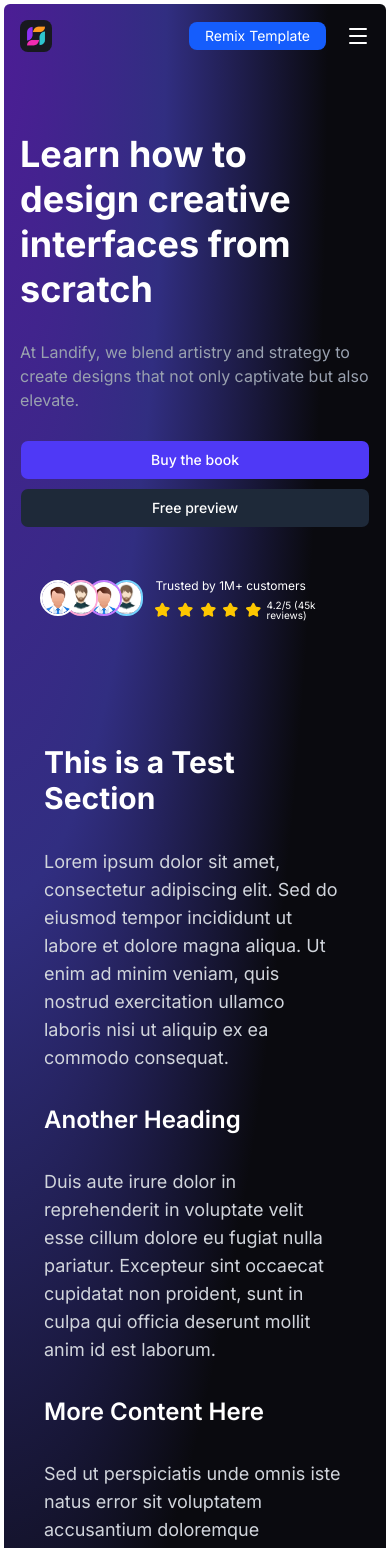
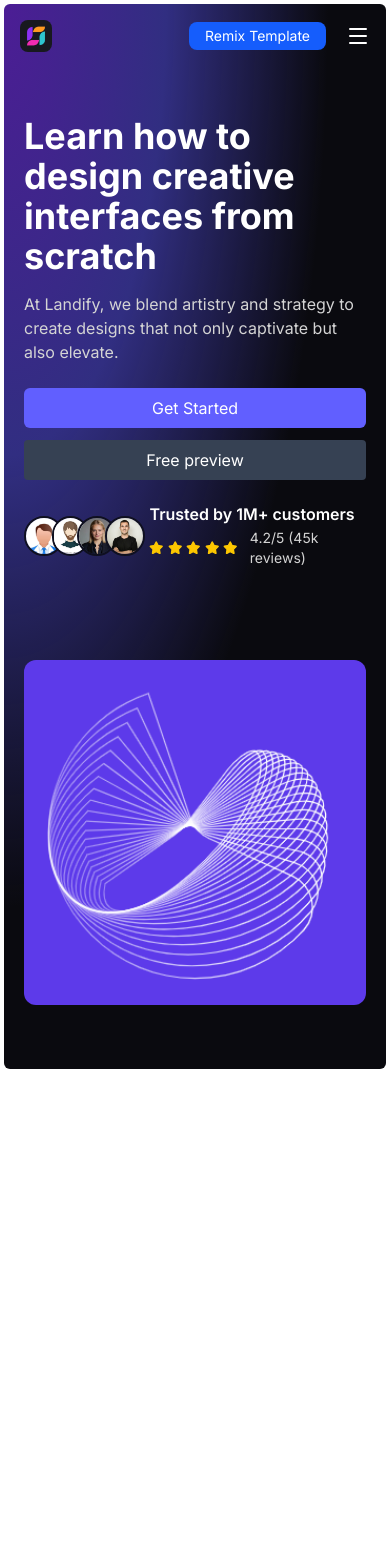
Before and after one commit to rohitha-kodikara/landify, a React (Vite) app: page / in a window 390 px wide. Shown: the top 1548 px of the page. After the commit the page ends 1073 px from the top, so only its background shows below. Built offline with nearby package versions, Linux system fonts and the light colour scheme; a web font is replaced by a local one.

Commit message:
added sm screeen responsiveness (hero section)

```diff
--- a/src/App.jsx
+++ b/src/App.jsx
@@ -1,6 +1,5 @@
 import React, { useState, useEffect } from "react";
 import Hero from "./components/Hero";
-import Test from "./components/Test";
 import Navbar from "./components/Navbar/Navbar";
 
 const App = () => {
@@ -17,10 +16,9 @@ const App = () => {
 
   return (
     <>
-      <div className="rounded-md max-w-xl px-2 py-2 mx-1 my-1 flex flex-col bg-hero-gradient">
+      <div className="rounded-md px-2 py-2 mx-1 my-1 flex flex-col bg-hero-gradient">
         <Navbar isScrolled={isScrolled} />
         <Hero />
-        <Test />
       </div>
     </>
   );
--- a/src/components/Hero.jsx
+++ b/src/components/Hero.jsx
@@ -4,63 +4,71 @@ import { Star } from "lucide-react";
 
 const Hero = () => {
   return (
-    <div className="flex flex-col overflow-hidden min-h-[500px] py-14">
-      <div className="px-2 flex flex-col gap-7 mt-4 text-left">
-        <h1 className="text-left text-4xl md:text-5xl font-bold text-white leading-tight">
+    <div className="flex flex-col overflow-hidden  py-14 text-white px-3 sm:grid sm:grid-cols-2 gap-3 sm:gap-8">
+      <div>
+        <h1 className="text-4xl font-bold mb-4">
           Learn how to design creative interfaces from scratch
         </h1>
-        <p className="text-gray-400 text-base md:text-lg max-w-md text-left">
+        <p className="text-neutral-300">
           At Landify, we blend artistry and strategy to create designs that not
           only captivate but also elevate.
         </p>
-        <div className="flex flex-col gap-2">
-          <Button className="bg-indigo-600 text-white h-10">
-            Buy the book
-          </Button>
-          <Button className="bg-gray-800 text-white h-10">Free preview</Button>
+        <div className="flex flex-col gap-3 mt-6">
+          <button className="bg-indigo-500 text-white px-4 py-2 rounded-md">
+            Get Started
+          </button>
+          <button className="bg-gray-700 text-white px-4 py-2 rounded">
+            Free preview
+          </button>
         </div>
-
-        <div className="p-5">
-          <div className="flex flex-col items-center gap-3">
-            <div className="flex flex-row items-center">
+        {/*star rating*/}
+        <div className="flex items-center gap-3 mt-6 sm:flex sm:flex-row sm:gap-6">
+          <div className="flex items-center">
             <img
               src="/p1.jpg"
-                className="relative z-40 rounded-full w-9 h-9 border-2 border-white object-cover"
               alt="avatar 1"
+              className="w-10 h-10 rounded-full border-2 border-[#0f1020] object-cover"
             />
             <img
               src="/p2.jpg"
-                className="relative -ml-3 z-30 rounded-full w-9 h-9 border-2 border-pink-300 object-cover"
               alt="avatar 2"
+              className="-ml-3 w-10 h-10 rounded-full border-2 border-[#0f1020] object-cover"
             />
             <img
-                src="/p1.jpg"
-                className="relative -ml-3 z-20 rounded-full w-9 h-9 border-2 border-purple-400 object-cover"
+              src="/kamelia.jpg"
               alt="avatar 3"
+              className="-ml-3 w-10 h-10 rounded-full border-2 border-[#0f1020] object-cover"
             />
             <img
-                src="/p2.jpg"
-                className="relative -ml-3 z-10 rounded-full w-9 h-9 border-2 border-sky-300 object-cover"
+              src="/ej.jpg"
               alt="avatar 4"
+              className="-ml-3 w-10 h-10 rounded-full border-2 border-[#0f1020] object-cover"
             />
-              <div className="flex flex-col gap-1 px-3 items-start">
-                <span className="text-white text-xs leading-relaxed">
+          </div>
+
+          <div className="flex flex-col">
+            <span className="text-white font-semibold leading-tight">
               Trusted by 1M+ customers
             </span>
-                <div className="flex flex-row gap-1 items-center">
-                  <Star className="text-yellow-400 fill-yellow-400 h-4 -ml-0.5" />
-                  <Star className="text-yellow-400 fill-yellow-400 h-4" />
-                  <Star className="text-yellow-400 fill-yellow-400 h-4" />
-                  <Star className="text-yellow-400 fill-yellow-400 h-4" />
-                  <Star className="text-yellow-400 fill-yellow-400 h-4" />{" "}
-                  <span className="text-white text-[10px] leading-none">
+            <div className="flex items-center gap-1 mt-1">
+              <Star className="w-4 h-4 text-yellow-400 fill-yellow-400" />
+              <Star className="w-4 h-4 text-yellow-400 fill-yellow-400" />
+              <Star className="w-4 h-4 text-yellow-400 fill-yellow-400" />
+              <Star className="w-4 h-4 text-yellow-400 fill-yellow-400" />
+              <Star className="w-4 h-4 text-yellow-400 fill-yellow-400" />
+              <span className="ml-2 text-sm text-neutral-300">
                 4.2/5 (45k reviews)
               </span>
             </div>
           </div>
         </div>
       </div>
-        </div>
+      <div className="mt-20 flex justify-center sm:mt-0 sm:justify-self-end">
+        <img
+          src="/purple.png"
+          alt="purple"
+          className="w-[420px] max-w-full rounded-xl object-cover"
+        />
       </div>
     </div>
   );
--- a/src/components/Test.jsx
+++ /dev/null
@@ -1,40 +0,0 @@
-import React from "react";
-
-const Test = () => {
-  return (
-    <div className="px-8 py-12 flex flex-col gap-8">
-      <h2 className="text-3xl font-bold text-white">This is a Test Section</h2>
-      <p className="text-gray-300 text-lg">
-        Lorem ipsum dolor sit amet, consectetur adipiscing elit. Sed do eiusmod
-        tempor incididunt ut labore et dolore magna aliqua. Ut enim ad minim
-        veniam, quis nostrud exercitation ullamco laboris nisi ut aliquip ex ea
-        commodo consequat.
-      </p>
-      <h3 className="text-2xl font-semibold text-white">Another Heading</h3>
-      <p className="text-gray-300 text-lg">
-        Duis aute irure dolor in reprehenderit in voluptate velit esse cillum
-        dolore eu fugiat nulla pariatur. Excepteur sint occaecat cupidatat non
-        proident, sunt in culpa qui officia deserunt mollit anim id est laborum.
-      </p>
-      <h3 className="text-2xl font-semibold text-white">More Content Here</h3>
-      <p className="text-gray-300 text-lg">
-        Sed ut perspiciatis unde omnis iste natus error sit voluptatem
-        accusantium doloremque laudantium, totam rem aperiam, eaque ipsa quae ab
-        illo inventore veritatis et quasi architecto beatae vitae dicta sunt
-        explicabo.
-      </p>
-      <p className="text-gray-300 text-lg">
-        Nemo enim ipsam voluptatem quia voluptas sit aspernatur aut odit aut
-        fugit, sed quia consequuntur magni dolores eos qui ratione voluptatem
-        sequi nesciunt.
-      </p>
-      <p className="text-gray-300 text-lg">
-        Neque porro quisquam est, qui dolorem ipsum quia dolor sit amet,
-        consectetur, adipisci velit, sed quia non numquam eius modi tempora
-        incidunt ut labore et dolore magnam aliquam quaerat voluptatem.
-      </p>
-    </div>
-  );
-};
-
-export default Test;
```
Also changed, not shown: public/ej.jpg (added), public/kamelia.jpg (added). Lines whose indentation alone changed are shown as unchanged.
